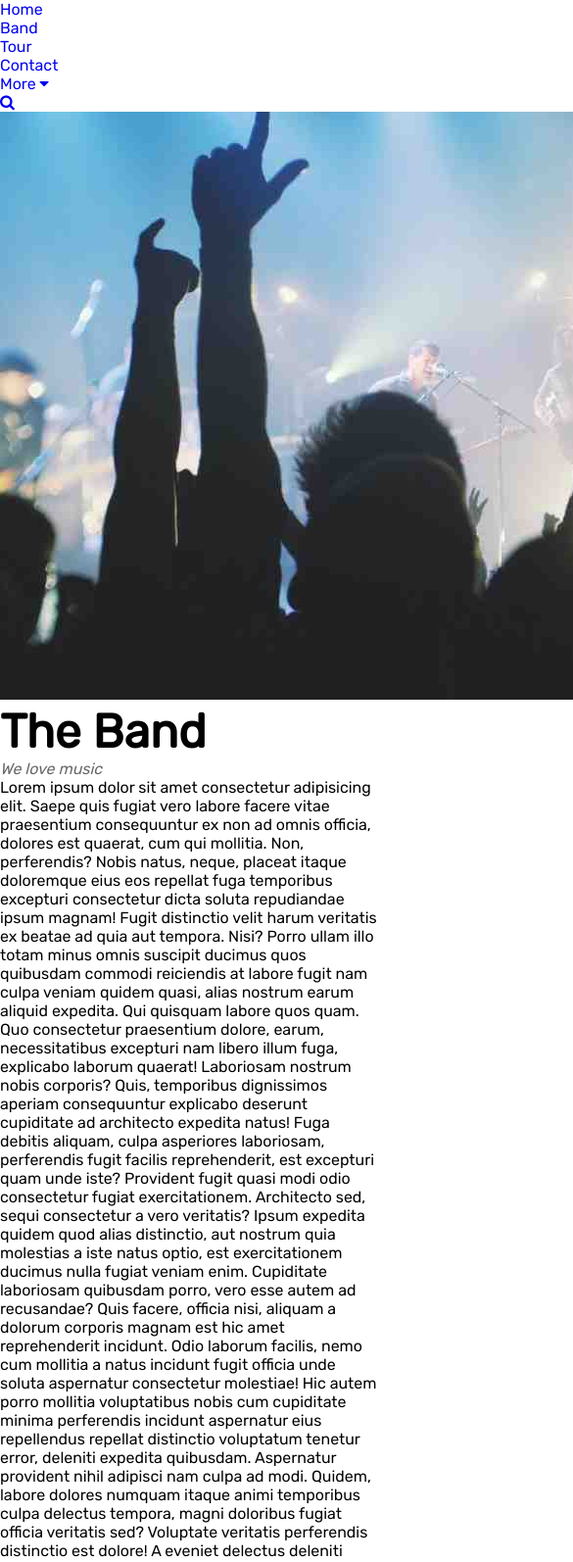
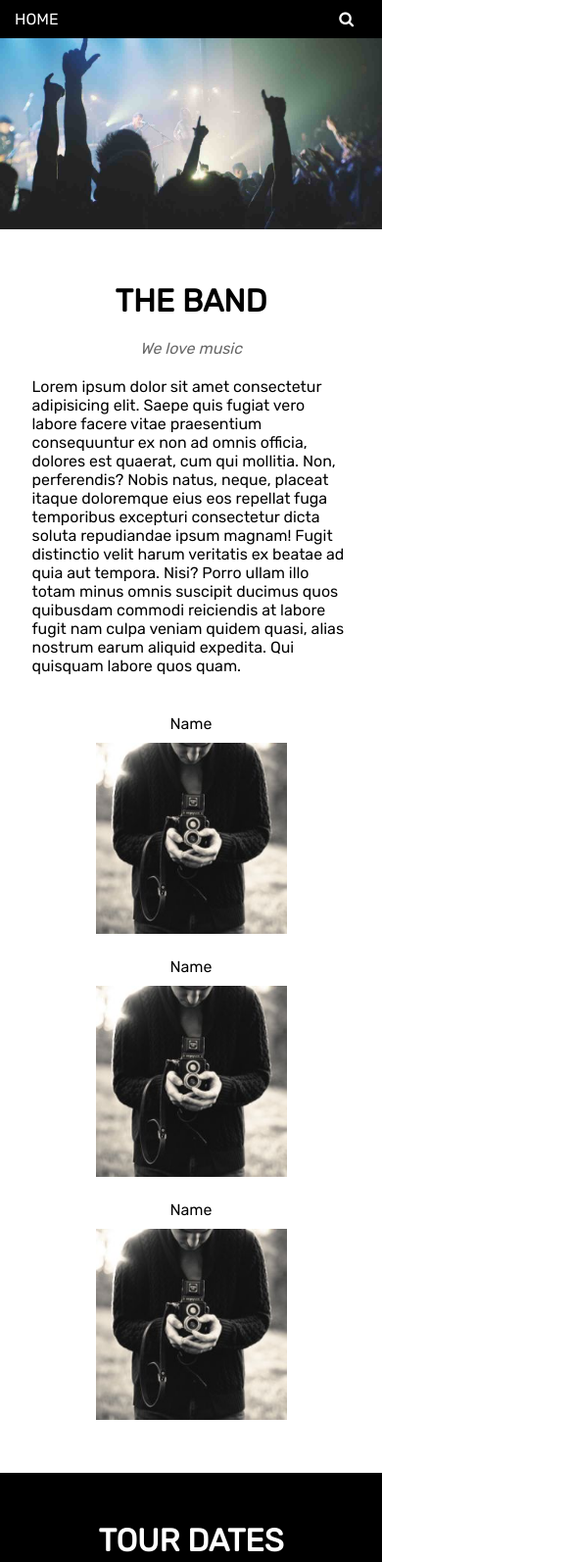
Before and after one commit to balwant3186/Band-Template, a plain HTML site: page index.html in a window 390 px wide. Shown: the top 1594 px of the page at 98% size, 585 px wide, since content can reach past the window. Drawn offline with Linux system fonts and the light colour scheme.

Commit message:
mobile responsive part 1

```diff
--- a/index.html
+++ b/index.html
@@ -9,19 +9,19 @@
     <title>The Band</title>
 </head>
 <body>
-    <nav>
+    <nav class="site-nav grid">
         <ul>
             <li>
                 <a href="#home">Home</a>
             </li>
             <li>
-                <a href="#">Band</a>
+                <a href="#band">Band</a>
             </li>
             <li>
-                <a href="#">Tour</a>
+                <a href="#tour">Tour</a>
             </li>
             <li>
-                <a href="#">Contact</a>
+                <a href="#contact">Contact</a>
             </li>
             <li>
                 <a href="#">
@@ -30,7 +30,7 @@
                 </a>
             </li>
         </ul>
-        <a href="javascript:void(0)">
+        <a class="search-icon" href="javascript:void(0)">
             <i class="fa fa-search"></i>
         </a>
     </nav>
@@ -48,15 +48,8 @@
                 Lorem ipsum dolor sit amet consectetur adipisicing elit. Saepe quis fugiat vero labore facere vitae praesentium consequuntur ex non ad omnis officia, dolores est quaerat, cum qui mollitia. Non, perferendis?
                 Nobis natus, neque, placeat itaque doloremque eius eos repellat fuga temporibus excepturi consectetur dicta soluta repudiandae ipsum magnam! Fugit distinctio velit harum veritatis ex beatae ad quia aut tempora. Nisi?
                 Porro ullam illo totam minus omnis suscipit ducimus quos quibusdam commodi reiciendis at labore fugit nam culpa veniam quidem quasi, alias nostrum earum aliquid expedita. Qui quisquam labore quos quam.
-                Quo consectetur praesentium dolore, earum, necessitatibus excepturi nam libero illum fuga, explicabo laborum quaerat! Laboriosam nostrum nobis corporis? Quis, temporibus dignissimos aperiam consequuntur explicabo deserunt cupiditate ad architecto expedita natus!
-                Fuga debitis aliquam, culpa asperiores laboriosam, perferendis fugit facilis reprehenderit, est excepturi quam unde iste? Provident fugit quasi modi odio consectetur fugiat exercitationem. Architecto sed, sequi consectetur a vero veritatis?
-                Ipsum expedita quidem quod alias distinctio, aut nostrum quia molestias a iste natus optio, est exercitationem ducimus nulla fugiat veniam enim. Cupiditate laboriosam quibusdam porro, vero esse autem ad recusandae?
-                Quis facere, officia nisi, aliquam a dolorum corporis magnam est hic amet reprehenderit incidunt. Odio laborum facilis, nemo cum mollitia a natus incidunt fugit officia unde soluta aspernatur consectetur molestiae!
-                Hic autem porro mollitia voluptatibus nobis cum cupiditate minima perferendis incidunt aspernatur eius repellendus repellat distinctio voluptatum tenetur error, deleniti expedita quibusdam. Aspernatur provident nihil adipisci nam culpa ad modi.
-                Quidem, labore dolores numquam itaque animi temporibus culpa delectus tempora, magni doloribus fugiat officia veritatis sed? Voluptate veritatis perferendis distinctio est dolore! A eveniet delectus deleniti laborum, voluptas et necessitatibus.
-                Tempora atque, facilis ullam saepe unde consequatur eveniet voluptates beatae voluptate, at reprehenderit. Similique, necessitatibus, eos perspiciatis doloremque numquam quae laboriosam ipsa accusamus, fugiat ab amet! Debitis soluta sapiente minus!
             </p>
-            <ul>
+            <ul class="band-members">
                 <li>
                     <p>Name</p>
                     <img src="assets/bandmember.jpg" alt="band member">
@@ -92,26 +85,32 @@
                     <span class="tag">3</span>
                 </li>
             </ul>
-            <div>
+            <div class="tour-location">
                 <img src="assets/newyork.jpg" alt="New York pic">
+                <div class="tour-info">
                     <p>New York</p>
-                <p>Fri 27 Nov 2021</p>
+                    <p class="caption-normal">Fri 27 Nov 2021</p>
                     <p>Lorem ipsum dolor sit amet consectetur adipisicing.</p>
                     <button class="primary-button">Buy Tickets</button>
                 </div>
-            <div>
+            </div>
+            <div class="tour-location">
                 <img src="assets/paris.jpg" alt="Paris pic">
+                <div class="tour-info">
                     <p>Paris</p>
-                <p>Fri 7 Nov 2021</p>
+                    <p class="caption-normal">Fri 7 Nov 2021</p>
                     <p>Lorem ipsum dolor sit amet consectetur adipisicing.</p>
                     <button class="primary-button">Buy Tickets</button>
                 </div>
-            <div>
+            </div>
+            <div class="tour-location">
                 <img src="assets/sanfran.jpg" alt="San Francisco pic">
+                <div class="tour-info">
                     <p>San Francisco</p>
-                <p>Tuesday 9 Feb 2022</p>
+                    <p class="caption-normal">Tuesday 9 Feb 2022</p>
                     <p>Lorem ipsum dolor sit amet consectetur adipisicing.</p>
                     <button class="primary-button">Buy Tickets</button>
+                </div>
             </div>
         </div>
     </section>
@@ -154,7 +153,7 @@
         <i class="fa fa-twitter"></i>
         <i class="fa fa-linkedin"></i>
 
-        <p>Powered by Balwant</p>
+        <p class="caption-normal">Powered by Balwant</p>
     </footer>
 </body>
 </html>
--- a/style.css
+++ b/style.css
@@ -17,7 +17,7 @@ li {
     list-style-type: none;
 }
 
-/* styles */
+/* basic styles */
 
 body {
     font-family: 'Rubik Regular';
@@ -29,6 +29,7 @@ body {
     border: none;
     padding: 10px;
     cursor: pointer;
+    margin: 20px 0 10px 0;
 }
 
 .primary-button:hover {
@@ -63,9 +64,109 @@ input {
 .caption {
     font-style: italic;
     color: var(--secondary);
+    text-align: center;
+    margin: 20px 0;
+}
+
+.caption-normal {
+    color: var(--secondary);
+    margin: 10px 0;
 }
 
 h3 {
-    font-size: 3em;
+    font-size: 2em;
     font-family: 'Rubik Regular';
+    text-align: center;
+    text-transform: uppercase;
 }
+
+img {
+    width: 100%;
+}
+
+
+/* main styles */
+
+.grid {
+    display: grid;
+    grid-template-columns: repeat(12, 1fr);
+}
+
+.site-nav {
+    background-color: var(--primary);
+    padding: 10px 15px;
+}
+
+.site-nav ul li {
+    grid-column: 1/9;
+    display: none;
+}
+
+.site-nav ul li:nth-child(1){
+    display: block;
+}
+
+.site-nav a {
+    text-transform: uppercase;
+    color: #fff;
+}
+
+.site-nav .search-icon {
+    grid-column: 12/13;
+}
+
+#band {
+    margin-top: 50px;
+}
+
+#band .grid > p {
+    grid-column: 2 / 12;
+}
+
+.band-members {
+    grid-row: 2;
+    grid-column: 2 / 12;
+    margin: 20px 0;
+}
+
+.band-members li {
+    max-width: 60%;
+    margin: 0 auto;
+}
+
+.band-members p {
+    text-align: center;
+    margin-top: 20px;
+    margin-bottom: 10px;
+}
+
+#tour {
+    background-color: var(--primary);
+    padding: 50px 0;
+    margin: 30px 0;
+}
+
+#tour h3 {
+    color: #fff;
+}
+
+#tour ul {
+    grid-column: 2 / 12;
+    margin-bottom: 30px;
+}
+
+#tour li {
+    background-color: #fff;
+    border-bottom: 1px solid #f2f2f2;
+    padding: 10px 20px;
+}
+
+.tour-location {
+    grid-column: 2 / 12;
+    margin-bottom: 20px;
+}
+
+.tour-info {
+    background-color: #fff;
+    padding: 15px 20px;
+}
```
Lines whose indentation alone changed are shown as unchanged.
